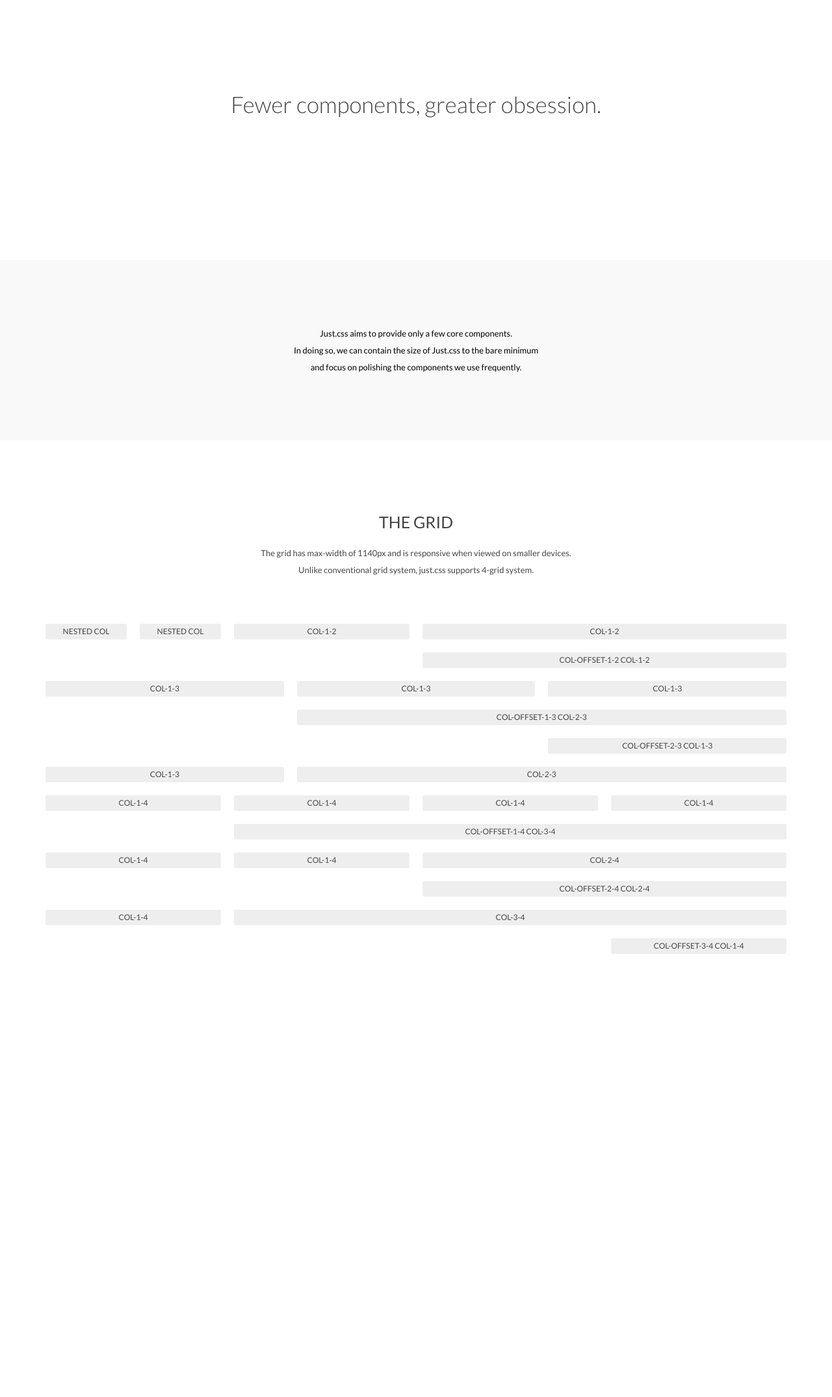
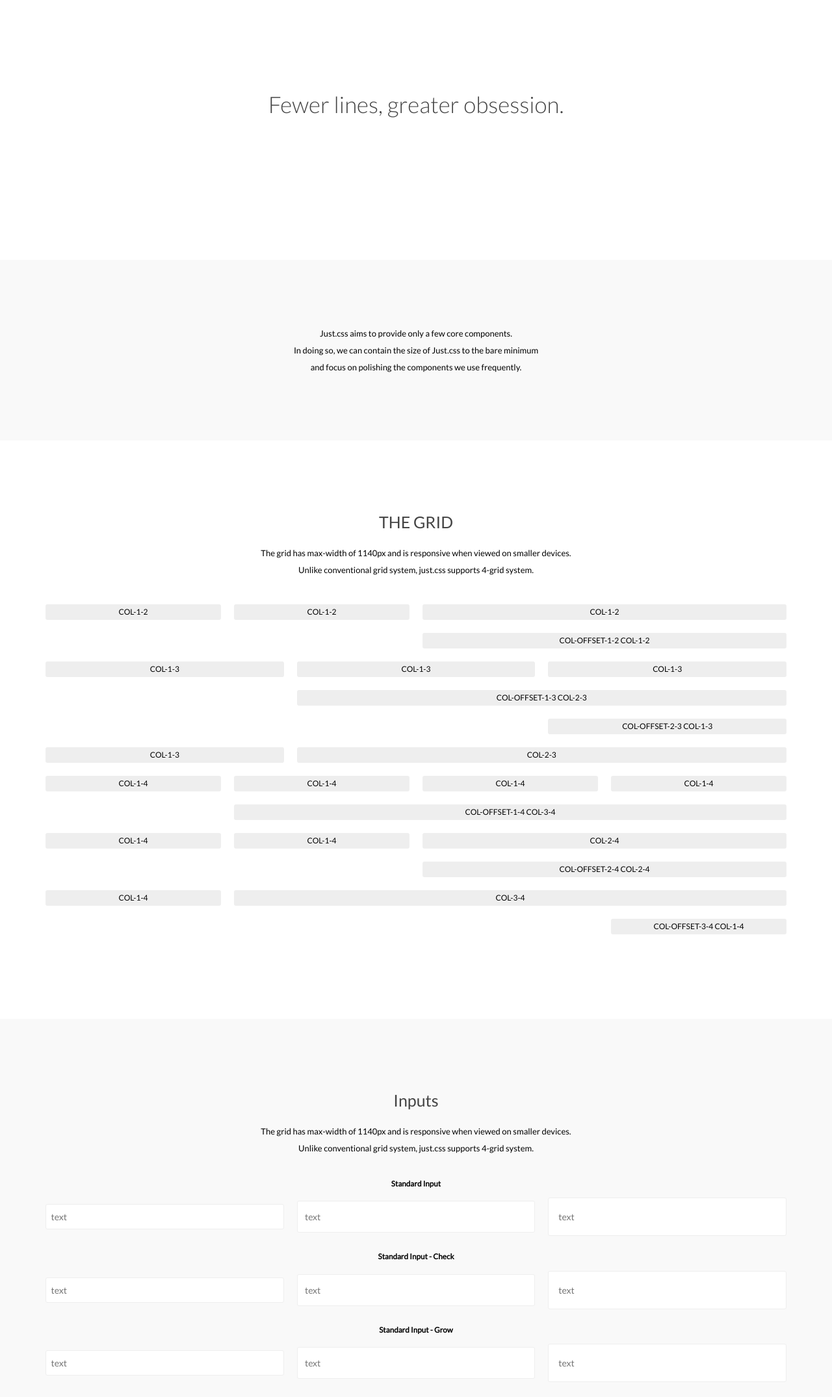
Before and after one commit to ChHeYo/Just, a website: page index.html in a window 1280 px wide. Shown: the part 80-2230 px from the top of the page at 65% size. Before the commit the page ends 1658 px from the top, so only its background shows below. Drawn offline with nearby package versions, Linux system fonts and the light colour scheme.

Commit message:
modify grid

```diff
--- a/index.html
+++ b/index.html
@@ -20,7 +20,7 @@
             </div>
             <div class="section-main__heading">
                 <div class="section-main__title">
-                    <span class="section-main__title-fewer">Fewer components</span>,
+                    <span class="section-main__title-fewer">Fewer lines</span>,
                     <span class="section-main__title-greater">greater obsession.</span>
                 </div>
             </div>
@@ -38,7 +38,7 @@
 
         <section class="section-grid">
             <div class="container">
-                <h2 class="section-grid__heading">THE GRID</h2>
+                <h2 class="heading--h2 sm-margin--bot">THE GRID</h2>
                 <p class="section-grid__paragraph">
                     The grid has max-width of 1140px and is responsive when viewed on smaller devices.
                     <br/>
@@ -49,12 +49,7 @@
                 <div class="row">
                     <div class="col-1-2">
                         <div class="row">
-                            <div class="col-1-2">
-                                <div class="row">
-                                    <div class="col-1-2">Nested col</div>
-                                    <div class="col-1-2">Nested col</div>
-                                </div>
-                            </div>
+                            <div class="col-1-2">col-1-2</div>
                             <div class="col-1-2">col-1-2</div>
                         </div>
                     </div>
@@ -103,6 +98,56 @@
                     <div class="col-offset-3-4 col-1-4">col-offset-3-4 col-1-4</div>
                 </div>
             </div>
+            <!-- insert code-example below grid -->
+        </section>
+
+        <section class="section-input">
+            <div class="container">
+                <h2 class="heading--h2 sm-margin--bot">Inputs</h2>
+                <p class="section-grid__paragraph">
+                    The grid has max-width of 1140px and is responsive when viewed on smaller devices.
+                    <br/>
+                    Unlike conventional grid system, just.css supports 4-grid system.
+                </p>
+            </div>
+            <div class="container">
+                <h3 class="heading-h3 sm-margin--bot">Standard Input</h3>
+                <div class="row row-block">
+                    <div class="col-1-3 col-sm-block">
+                        <input type="text" placeholder="text" class="standard-sm">
+                    </div>
+                    <div class="col-1-3">
+                        <input type="text" placeholder="text" class="standard-md">
+                    </div>
+                    <div class="col-1-3">
+                        <input type="text" placeholder="text" class="standard-lg">
+                    </div>
+                </div>
+                <h3 class="heading-h3 sm-margin--bot">Standard Input - Check</h3>
+                <div class="row row-block">
+                    <div class="col-1-3">
+                        <input type="text" placeholder="text" class="standard-sm--check">
+                    </div>
+                    <div class="col-1-3">
+                        <input type="text" placeholder="text" class="standard-md--check">
+                    </div>
+                    <div class="col-1-3">
+                        <input type="text" placeholder="text" class="standard-lg--check">
+                    </div>
+                </div>
+                <h3 class="heading-h3 sm-margin--bot">Standard Input - Grow</h3>
+                <div class="row row-block">
+                    <div class="col-1-3">
+                        <input type="text" placeholder="text" class="standard-sm--grow">
+                    </div>
+                    <div class="col-1-3">
+                        <input type="text" placeholder="text" class="standard-md--grow">
+                    </div>
+                    <div class="col-1-3">
+                        <input type="text" placeholder="text" class="standard-lg--grow">
+                    </div>
+                </div>
+            </div>
         </section>
     </main>
 </body>
--- a/sass/abstract/_mixins.scss
+++ b/sass/abstract/_mixins.scss
@@ -17,6 +17,34 @@
     + (#{$span} - 1) * #{$grid-gutter-width}) + #{$grid-gutter-width});
 }
 
+// FORM
+@mixin input($width, $padding) {
+    width: $width;
+    padding: $padding;
+    font-size: $font-size-input;
+    color: $color-black;
+    font-family: inherit;
+    border: 1px solid $color-grey;
+    border-radius: 3px;
+    transition: all .2s;
+
+    &:focus {
+        outline: none;
+    }
+}
+
+@mixin input_check {
+    &:focus {
+        border-bottom: 1px solid $color-input--check;
+    }
+}
+
+@mixin input_grow {
+    &:focus {
+        transform: scale(1.03);
+    }
+}
+
 // MEDIA-QUERY
 @mixin media-query($device) {
     @if $device == phone {
--- a/sass/abstract/_variables.scss
+++ b/sass/abstract/_variables.scss
@@ -7,11 +7,15 @@ $container-width: 114rem !default;
 $color-light-grey: #f9f9f9;
 $color-grey: #eee;
 $color-black: #444;
+$color-white: #fff;
+$color-input--check: #48c61d;
 
 //FONT-SIZE
 $font-size-h1: 3.5rem !default;
 $font-size-h2: 2.5rem !default;
+$font-size-h3: 2.2rem !default;
 
+$font-size-input: 1.4rem !default;
 $font-size-p: 1.3rem !default;
 
 //LINE HEIGHT
--- /dev/null
+++ b/sass/base/_utilities.scss
@@ -0,0 +1,7 @@
+// PADDING
+$default-section-paddings: 10rem 0 !important;
+
+// MARGIN
+.sm-margin--bot {
+    margin-bottom: 1rem !important;
+}
--- /dev/null
+++ b/sass/components/_forms.scss
@@ -0,0 +1,23 @@
+input[class^="standard-sm"] {
+    @include input(100%, (1rem .75rem));
+}
+
+input[class^="standard-md"] {
+    @include input(100%, (1.5rem 1.125rem));
+}
+
+input[class^="standard-lg"] {
+    @include input(100%, (2rem 1.5rem));
+}
+
+.standard-sm--check,
+.standard-md--check,
+.standard-lg--check {
+    @include input_check;
+}
+
+.standard-sm--grow,
+.standard-md--grow,
+.standard-lg--grow {
+    @include input_grow;
+}
--- /dev/null
+++ b/sass/components/_headings.scss
@@ -0,0 +1,13 @@
+.heading--h2 {
+    font-size: $font-size-h2;
+    font-weight: 400;
+    animation: appear 2s ease-out;
+    color: $color-black;
+}
+
+.heading--h3 {
+    font-size: $font-size-h3;
+    font-weight: 400;
+    animation: appear 2s ease-out;
+    color: $color-black;
+}
--- a/sass/layout/_grid.scss
+++ b/sass/layout/_grid.scss
@@ -9,30 +9,20 @@
 }
 
 .row {
-    background-color: #fff;
 
-    div[class^="col-"] {
-        background-color: $color-grey;
+    & div[class^="col-"] {
         float: left;
         // SO THAT WHEN GRIDS COLLAP THERE WOULD BE SPACE BETWEEN THEM
         margin-bottom: $grid-gutter-height;
 
+        // NESTED COLS DO NOT GET BOTTOM MARGIN SO THAT THERE WON'T BE A AGGRAGATED GAP
+        & .row div[class^="col-"] {
+            margin-bottom: 0; // FOR LG SCREEN SIZE
+        }
+
+        // WE NEED GAPS BETWEEN COLS WITHIN NESTED ROW
         &:not(:last-of-type) {
             margin-right: $grid-gutter-width;
-        }
-
-        @include media-query(phone){
-            width: 100% !important;
-        }
-    }
-
-    &:last-child div[class^="col-"] {
-        margin-bottom: 0;
-
-        @include media-query(phone){
-            &:nth-last-child(2){
-                margin-bottom: $grid-gutter-height;
-            }
         }
     }
 
@@ -63,49 +53,38 @@
 
     & .col-offset-1-2 {
         @include offset-1(2);
-
-        @include media-query(phone){
-            margin-left: 0;
-        }
     }
 
     & .col-offset-1-3 {
         @include offset-1(3);
-
-        @include media-query(phone){
-            margin-left: 0;
-        }
     }
 
     & .col-offset-2-3 {
         @include offset-2(3, 2);
-
-        @include media-query(phone){
-            margin-left: 0;
-        }
     }
 
     & .col-offset-1-4 {
         @include offset-1(4);
-
-        @include media-query(phone){
-            margin-left: 0;
-        }
     }
 
     & .col-offset-2-4 {
         @include offset-2(4, 2);
-
-        @include media-query(phone){
-            margin-left: 0;
-        }
     }
 
     & .col-offset-3-4 {
-        @include offset-2(4, 3  );
+        @include offset-2(4, 3);
+    }
+}
 
-        @include media-query(phone){
-            margin-left: 0;
+.row-block {
+
+    @include media-query(phone){
+        & div[class^="col-"] {
+            width: 100% !important;
+        }
+
+        & div[class^="col-offset-"] {
+            margin-left: 0 !important;
         }
     }
 }
--- a/sass/main.scss
+++ b/sass/main.scss
@@ -1,5 +1,6 @@
 // IMPORTING BASE
 @import "base/base";
+@import "base/utilities";
 
 // IMPORTING ABSTRACT
 @import "abstract/variables";
@@ -7,6 +8,10 @@
 @import "abstract/mixins";
 @import "abstract/animation";
 
+// COMPONENTS
+@import "components/forms";
+@import "components/headings";
+
 // HOMEPAGE
 @import "page/homepage";
 
--- a/sass/page/_homepage.scss
+++ b/sass/page/_homepage.scss
@@ -57,40 +57,53 @@
 .section-intro {
     text-align: center;
     font-size: $font-size-p;
-    padding: 10rem 0;
+    padding: $default-section-paddings;
     background-color: $color-light-grey;
 }
 
 
 .section-grid {
     text-align: center;
-    color: $color-black;
-    padding: 10rem 0;
+    padding: $default-section-paddings;
     font-size: 1.2rem;
 
     & > .container {
         margin-bottom: 1rem;
         line-height: $default-line-height;
 
+        & .row {
+            background-color: $color-white;
+        }
+
         @include media-query(phone){
             margin-bottom: 0;
         }
     }
 
-    &__heading {
-        font-size: $font-size-h2;
-        margin-bottom: 1rem;
-        font-weight: 400;
-        animation: appear 2s ease-out;
-    }
-
     &__paragraph {
         font-size: $font-size-p;
-        margin-bottom: 6rem;
+        margin-bottom: 3rem;
     }
 
     & div[class^="col-"] {
         border-radius: 3px;
         text-transform: uppercase;
+        background-color: $color-grey;
     }
 }
+
+.section-input {
+    padding: $default-section-paddings;
+    background-color: $color-light-grey;
+    text-align: center;
+    line-height: $default-line-height;
+
+    & .row {
+        display: flex;
+        align-items: center;
+
+        @include media-query(phone){
+            display: block;
+        }
+    }
+}
```
Also changed, not shown: css/style.css.
